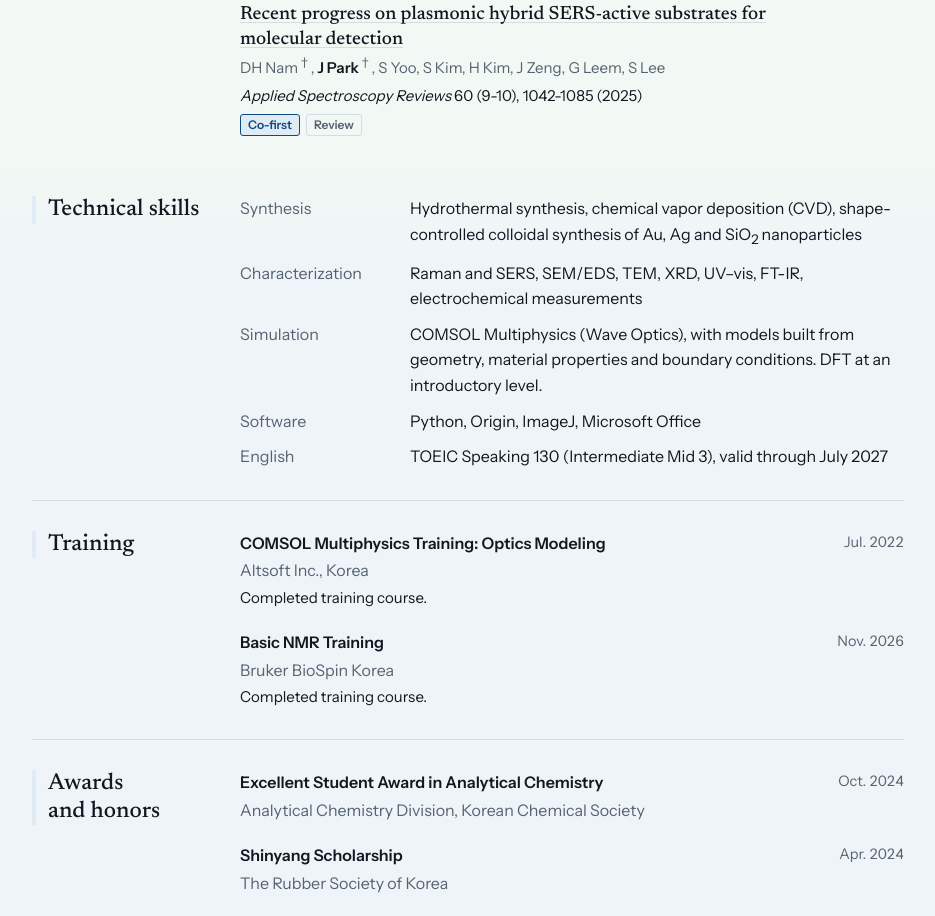
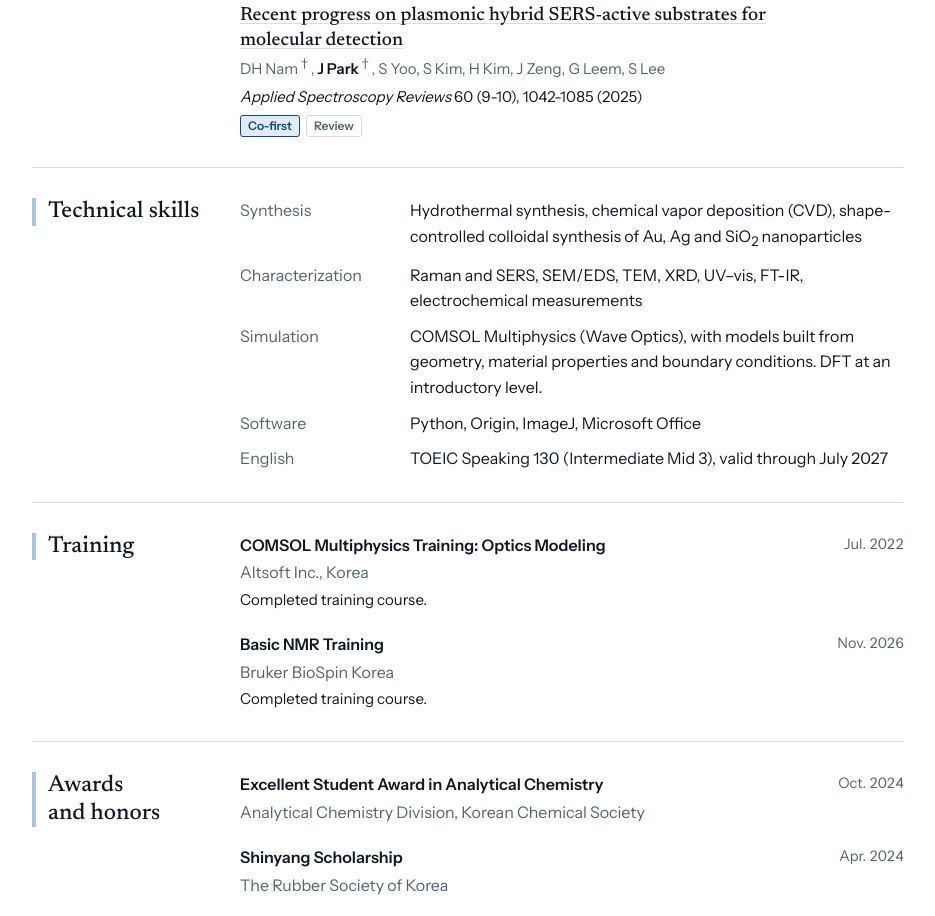
Before and after one commit to JunaeChem/CV, a plain HTML site: page index.html in a window 1280 px wide. Shown: the part 1884-2800 px from the top of the page, without its empty margins (172-1107 px from the left). Drawn offline with Linux system fonts and the light colour scheme.

Commit message:
style.css

```diff
--- a/style.css
+++ b/style.css
@@ -1,12 +1,15 @@
 /* Jaejun Park, academic CV
-   Layout: one left-aligned column (max 920px) on two full-width tinted bands.
-   Band A (pale green) runs from the top through the publication list; band B (pale blue) holds the rest.
+   Layout: one left-aligned column (max 920px) on a white page, so it blends into the white Google Sites page that embeds it.
+   Part A (top through the publication list) uses green markers; part B (the rest) uses blue markers.
+   Light theme only: the embedding page is always white.
    Each section is a two-column row: a narrow rail with the section name, then the entries.
    Name and text are black; Hanyang blue is used for links, pastel green for markers and tags.
    Language: elements with class "en" or "ko" are shown according to html[data-lang]. */
 :root{
-  --green-pale:#f2f8f3;   /* band A */
-  --blue-pale:#eff4f9;    /* band B */
+  --green-pale:#ffffff;   /* background of part A; white to match the embedding page */
+  --blue-pale:#ffffff;    /* background of part B */
+  --green-mark:#a9d8b6;   /* section marker, part A */
+  --blue-mark:#a9c6e6;    /* section marker, part B */
   --surface:#ffffff;
   --ink:#111820;
   --muted:#566371;
@@ -19,15 +22,8 @@
   --body:"Instrument Sans","Noto Sans KR","Segoe UI","Apple SD Gothic Neo","Malgun Gothic",Arial,sans-serif;
   --rail:176px;
 }
-@media (prefers-color-scheme: dark){
-  :root{
-    --green-pale:#131b17; --blue-pale:#12171d; --surface:#1a2129; --ink:#e7ebee; --muted:#98a5b0;
-    --rule:#2a343d; --blue:#8fbdf0; --blue-soft:#1a2c40; --green:#213a2b; --green-ink:#9fd3b0;
-    color-scheme:dark;
-  }
-}
 *{box-sizing:border-box}
-html{-webkit-text-size-adjust:100%}
+html{-webkit-text-size-adjust:100%;color-scheme:light;background:#fff}
 body{margin:0;background:var(--blue-pale);color:var(--ink);font-family:var(--body);font-size:16px;line-height:1.6}
 a{color:var(--blue);text-decoration-thickness:1px;text-underline-offset:3px}
 a:hover{text-decoration-thickness:2px}
@@ -41,12 +37,13 @@ html:not([data-lang="ko"]) .ko{display:none}
 html[data-lang="ko"] body{word-break:keep-all}
 
 .band-a{background:var(--green-pale)}
-.band-b{background:linear-gradient(var(--green-pale),var(--blue-pale) 96px)}
+.band-b{background:var(--blue-pale)}
 .page{max-width:920px;margin:0 auto;padding:0 24px}
-.band-b .page{padding-bottom:64px}
+.band-b .page{padding-bottom:32px}
+.band-b .block.first{border-top:1px solid var(--rule)}
 
 /* top bar */
-.top{display:flex;flex-wrap:wrap;gap:10px 24px;align-items:center;justify-content:space-between;padding:18px 0;border-bottom:1px solid var(--green)}
+.top{display:flex;flex-wrap:wrap;gap:10px 24px;align-items:center;justify-content:space-between;padding:18px 0;border-bottom:2px solid var(--green-mark)}
 .top .who{font-family:var(--display);font-size:19px;font-weight:500;color:var(--ink);text-decoration:none}
 .top .right{display:flex;flex-wrap:wrap;gap:10px 24px;align-items:center}
 .top nav{display:flex;flex-wrap:wrap;gap:4px 22px;font-size:15px}
@@ -55,7 +52,7 @@ html[data-lang="ko"] body{word-break:keep-all}
 .top nav a[aria-current="page"]{color:var(--ink);border-bottom-color:var(--green-ink)}
 .lang{display:flex;border:1px solid var(--green-ink);border-radius:999px;overflow:hidden}
 .lang button{font:inherit;font-size:13.5px;line-height:1;padding:7px 12px;border:0;background:transparent;color:var(--green-ink);cursor:pointer}
-.lang button[aria-pressed="true"]{background:var(--green-ink);color:var(--green-pale)}
+.lang button[aria-pressed="true"]{background:var(--green-ink);color:#fff}
 
 /* hero */
 .hero{padding:52px 0 36px;display:grid;grid-template-columns:minmax(0,1fr) 250px;gap:32px 48px;align-items:end}
@@ -84,8 +81,8 @@ html[data-lang="ko"] body{word-break:keep-all}
 /* sections */
 .block{display:grid;grid-template-columns:var(--rail) minmax(0,1fr);gap:8px 32px;padding:30px 0;border-top:1px solid var(--rule)}
 .block.first{border-top:0}
-.block>h2{font-family:var(--display);font-weight:500;font-size:23px;line-height:1.2;margin:0;text-wrap:balance;padding-left:12px;border-left:4px solid var(--green);align-self:start}
-.band-b .block>h2{border-left-color:var(--blue-soft)}
+.block>h2{font-family:var(--display);font-weight:500;font-size:23px;line-height:1.2;margin:0;text-wrap:balance;padding-left:12px;border-left:4px solid var(--green-mark);align-self:start}
+.band-b .block>h2{border-left-color:var(--blue-mark)}
 .block>h2 small{display:block;font-family:var(--body);font-size:13.5px;font-weight:400;color:var(--muted);margin-top:6px}
 .entries{display:flex;flex-direction:column;gap:20px;min-width:0}
 .note{font-size:14px;color:var(--muted);margin:0}
@@ -168,7 +165,7 @@ footer{border-top:1px solid var(--rule);padding-top:20px;font-size:13.5px;color:
 
 /* Print: the browser's "Save as PDF" gives a clean paper CV in the language currently shown. */
 @media print{
-  :root{--green-pale:#fff;--blue-pale:#fff;--surface:#fff;--ink:#000;--muted:#444;--rule:#bbb;--blue:#000;--blue-soft:#fff;--green:#fff;--green-ink:#000}
+  :root{--green-pale:#fff;--blue-pale:#fff;--surface:#fff;--ink:#000;--muted:#444;--rule:#bbb;--blue:#000;--blue-soft:#fff;--green:#fff;--green-ink:#000;--green-mark:#fff;--blue-mark:#fff}
   body{font-size:10.5pt;line-height:1.4;background:#fff}
   .band-a,.band-b{background:none}
   .page{max-width:none;padding:0}
```
